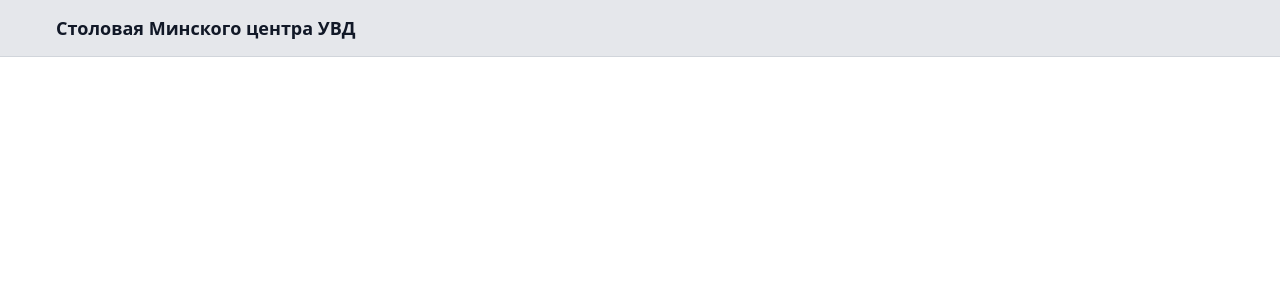
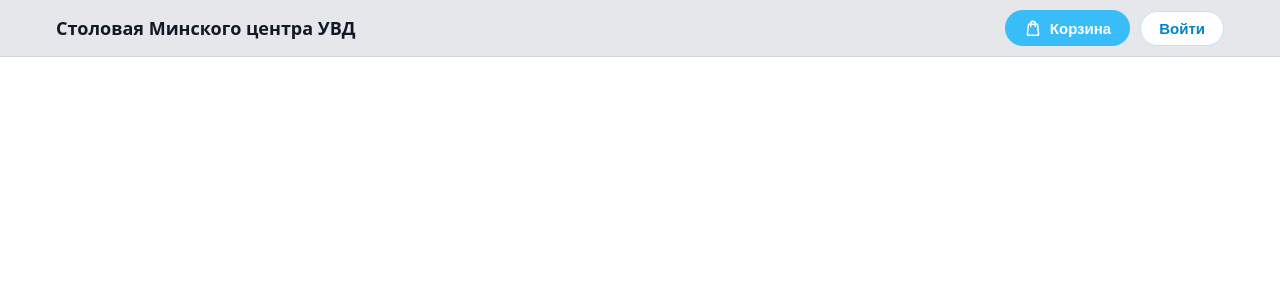
Before and after one commit to p1ndoska/canteen, a React (Vite) app in the folder frontend/: page / in a window 1280 px wide. Shown: the top 300 px of the page. Built offline with nearby package versions, Linux system fonts and the light colour scheme.

Commit message:
Add cart and login buttons to header (blue palette)
Co-Authored-By: Devin AI <158243242+devin-ai-integration[bot]@users.noreply.github.com>

```diff
--- a/frontend/src/App.css
+++ b/frontend/src/App.css
@@ -12,9 +12,10 @@
   border-bottom: 1px solid #d1d5db;
 }
 
-.header .container {
+.header-inner {
   display: flex;
   align-items: center;
+  justify-content: space-between;
   height: 56px;
 }
 
@@ -24,6 +25,45 @@
   color: #111827;
 }
 
+.header-actions {
+  display: flex;
+  align-items: center;
+  gap: 10px;
+}
+
+.btn {
+  display: inline-flex;
+  align-items: center;
+  gap: 8px;
+  padding: 8px 18px;
+  border-radius: 999px;
+  border: 1px solid transparent;
+  font-size: 15px;
+  font-weight: 600;
+  cursor: pointer;
+  transition: filter 0.15s;
+}
+
+.btn:hover {
+  filter: brightness(0.95);
+}
+
+.btn-icon {
+  width: 18px;
+  height: 18px;
+}
+
+.btn-cart {
+  background: #38bdf8;
+  color: #fff;
+}
+
+.btn-login {
+  background: #fff;
+  color: #0284c7;
+  border-color: #bae6fd;
+}
+
 .main {
   padding-top: 24px;
   padding-bottom: 24px;
--- a/frontend/src/App.jsx
+++ b/frontend/src/App.jsx
@@ -4,8 +4,29 @@ function App() {
   return (
     <>
       <header className="header">
-        <div className="container">
+        <div className="container header-inner">
           <span className="header-title">Столовая Минского центра УВД</span>
+          <div className="header-actions">
+            <button type="button" className="btn btn-cart">
+              <svg
+                className="btn-icon"
+                viewBox="0 0 24 24"
+                fill="none"
+                stroke="currentColor"
+                strokeWidth="2"
+                strokeLinecap="round"
+                strokeLinejoin="round"
+                aria-hidden="true"
+              >
+                <path d="M6 7h12l1.5 13.5a1 1 0 0 1-1 1.1H5.5a1 1 0 0 1-1-1.1L6 7z" />
+                <path d="M9 10V6a3 3 0 0 1 6 0v4" />
+              </svg>
+              Корзина
+            </button>
+            <button type="button" className="btn btn-login">
+              Войти
+            </button>
+          </div>
         </div>
       </header>
       <main className="container main">
```
